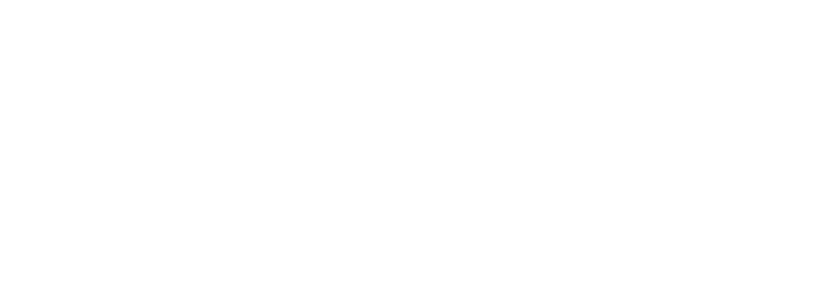
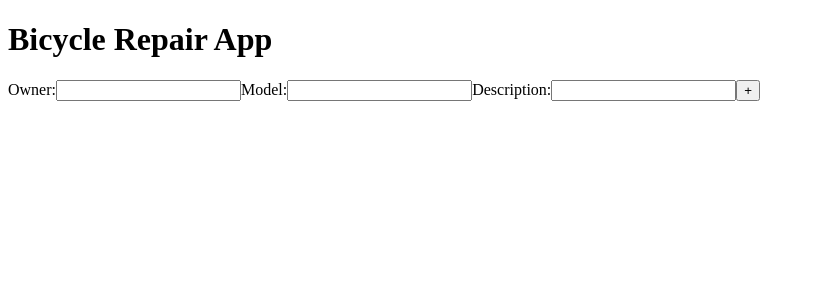
Before and after one commit to manjitrajgithub/Bicycle-Repair-List---Vercel-and-Netlify-intro-Adding-Lazy-Loading-React-Deplo---0gvihtiqu1rz, a React app: page / in a window 1280 px wide. Shown: the top 300 px of the page, without its empty margins (0-815 px from the left). Built offline with nearby package versions, Linux system fonts and the light colour scheme.

Commit message:
Update App.js

```diff
--- a/src/components/App.js
+++ b/src/components/App.js
@@ -1,11 +1,95 @@
-import React, {Component, useState} from "react";
-import '../styles/App.css';
+import React from 'react';
+import { useDispatch, useSelector } from 'react-redux';
+import {
+  repairAdded,
+  repairRemoved,
+  repairResolved,
+  repairUpdated,
+  editTask,
+} from './action';
 
 const App = () => {
+  const dispatch = useDispatch();
+  const { items, item, editMode } = useSelector((state) => state);
+
+  const handleAddRepair = () => {
+    const { owner, model, description } = item;
+    dispatch(repairAdded(owner, model, description));
+  };
+
+  const handleRemoveRepair = (id) => {
+    dispatch(repairRemoved(id));
+  };
+
+  const handleResolveRepair = (id) => {
+    dispatch(repairResolved(id));
+  };
+
+  const handleUpdateRepair = () => {
+    const { id, owner, model, description } = item;
+    dispatch(repairUpdated(id, owner, model, description));
+  };
+
+  const handleEditTask = (id, owner, model, description) => {
+    dispatch(editTask(id, owner, model, description));
+  };
+
   return (
-    <div id="main"></div>
-  )
-}
+    <div>
+      <h1>Bicycle Repair App</h1>
+      <form>
+        <label htmlFor="owner-text-box">Owner:</label>
+        <input
+          id="owner-text-box"
+          type="text"
+          value={item.owner}
+          onChange={(e) => handleEditTask(item.id, e.target.value, item.model, item.description)}
+        />
 
+        <label htmlFor="model-text-box">Model:</label>
+        <input
+          id="model-text-box"
+          type="text"
+          value={item.model}
+          onChange={(e) => handleEditTask(item.id, item.owner, e.target.value, item.description)}
+        />
+
+        <label htmlFor="description-text-box">Description:</label>
+        <input
+          id="description-text-box"
+          type="text"
+          value={item.description}
+          onChange={(e) =>
+            handleEditTask(item.id, item.owner, item.model, e.target.value)
+          }
+        />
+
+        <button type="button" onClick={editMode ? handleUpdateRepair : handleAddRepair}>
+          +
+        </button>
+      </form>
+
+      <ul>
+        {items.map((repair) => (
+          <li key={repair.id} className="repair-item">
+            <span>Owner: {repair.owner}</span>
+            <span>Model: {repair.model}</span>
+            <span>Description: {repair.description}</span>
+
+            <button type="button" onClick={() => handleEditTask(repair.id, repair.owner, repair.model, repair.description)}>
+              Update
+            </button>
+            <button type="button" onClick={() => handleRemoveRepair(repair.id)}>
+              Delete
+            </button>
+            <button type="button" onClick={() => handleResolveRepair(repair.id)}>
+              {repair.resolved ? 'Undo' : 'Done'}
+            </button>
+          </li>
+        ))}
+      </ul>
+    </div>
+  );
+};
 
 export default App;
```
